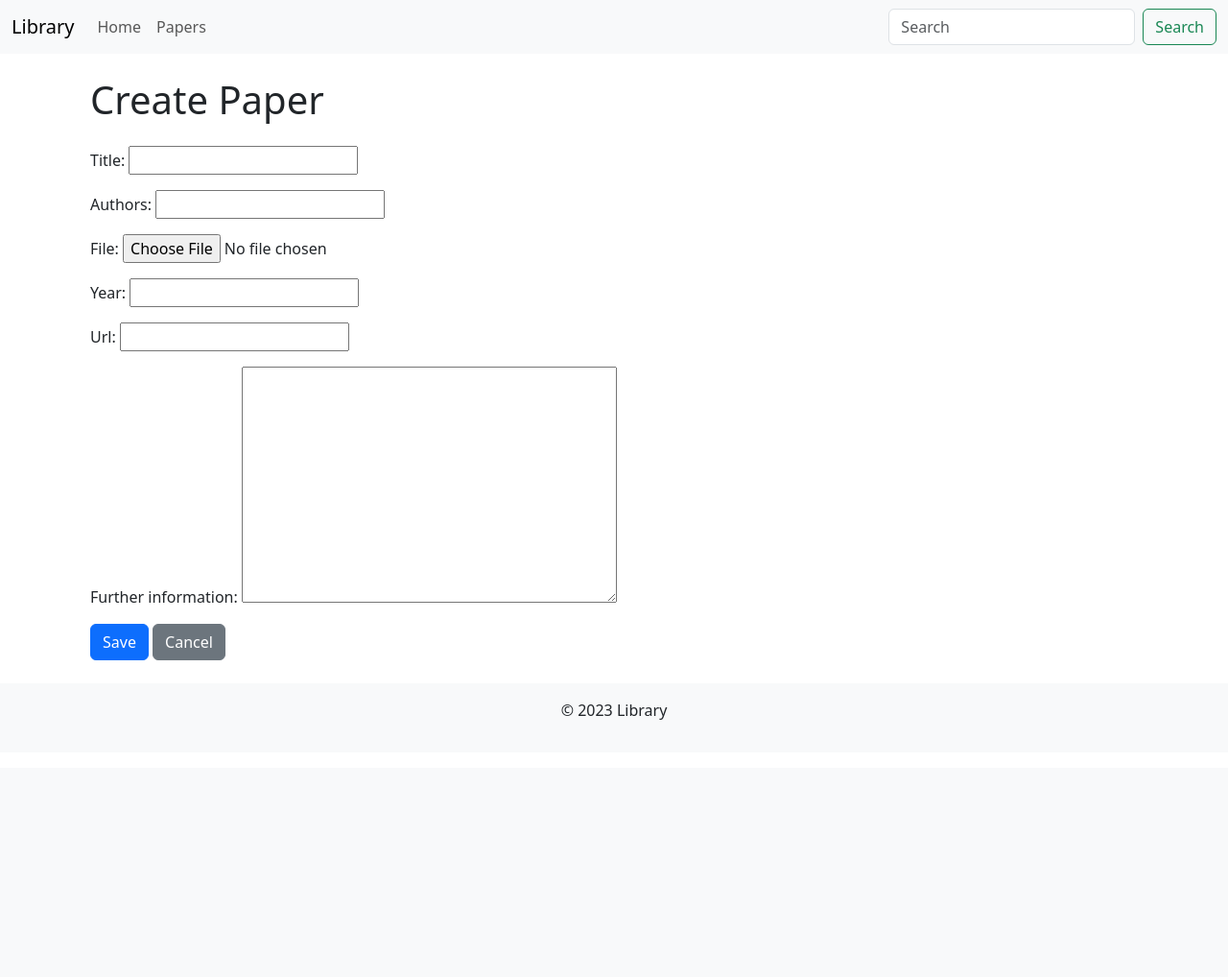
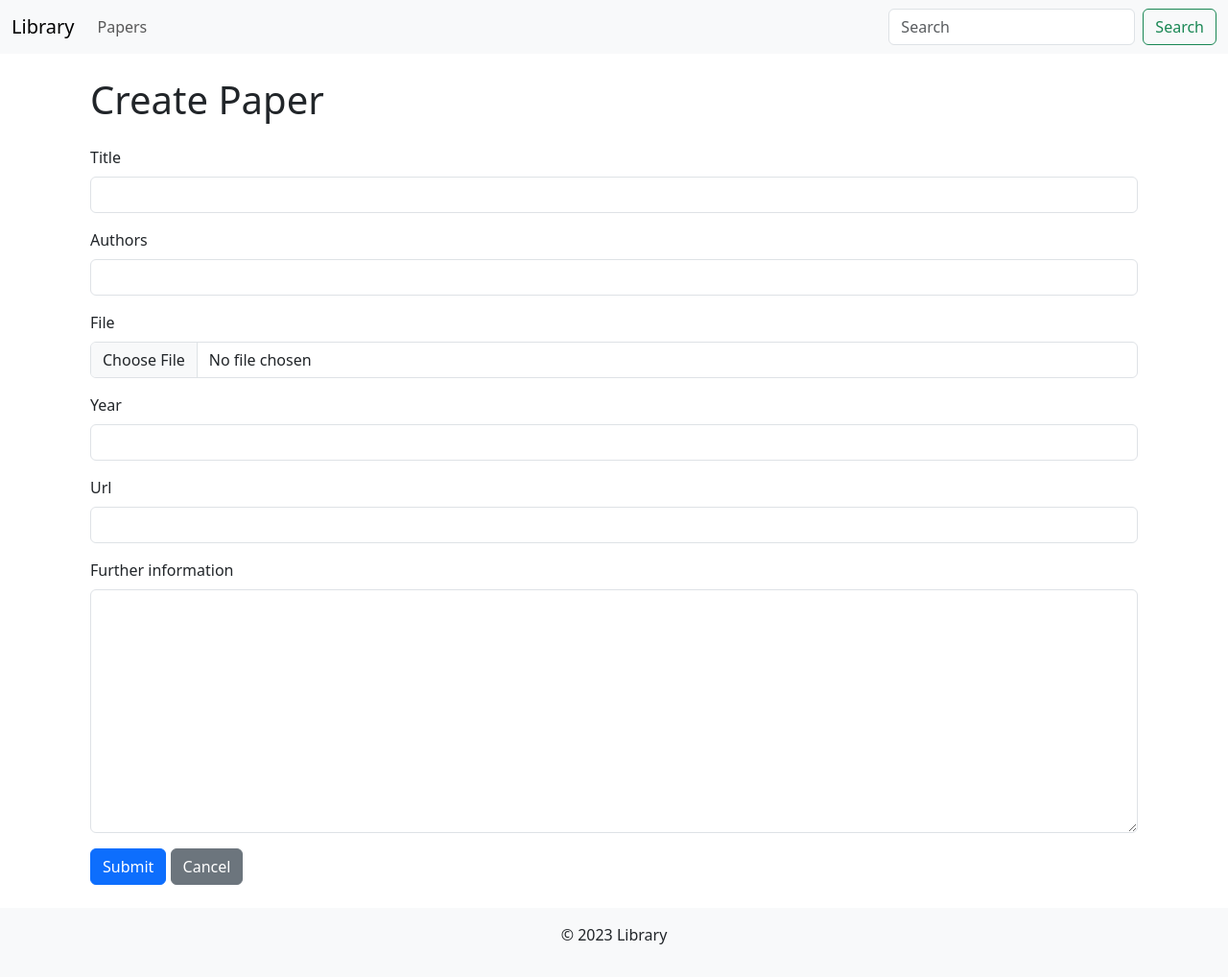
Before and after one commit to fe-bit/library, a Django app: page /papers/new/ in a window 1280 px wide. Shown: the whole page at 96% size. Before the commit the page ends 750 px from the top, so only its background shows below. Run offline with Django 5.2, Linux system fonts and the light colour scheme.

Commit message:
remove home navigation to paper list. Add form control to paper form

```diff
--- a/papers/templates/base.html
+++ b/papers/templates/base.html
@@ -18,9 +18,6 @@
                 </button>
                 <div class="collapse navbar-collapse" id="navbarNav">
                     <ul class="navbar-nav me-auto">
-                        <li class="nav-item">
-                            <a class="nav-link" href="{% url 'paper_list' %}">Home</a>
-                        </li>
                         <li class="nav-item">
                             <a class="nav-link" href="{% url 'paper_list' %}">Papers</a>
                         </li>
--- a/papers/templates/papers/paper_form.html
+++ b/papers/templates/papers/paper_form.html
@@ -1,36 +1,76 @@
 {% extends "base.html" %}
-
+{% load add_class %}
 {% block content %}
 <div class="container mt-4">
     <h1 class="mb-4">{% if form.instance.pk %}Edit{% else %}Create{% endif %} Paper</h1>
     <form method="post" enctype="multipart/form-data" class="needs-validation" novalidate>
         {% csrf_token %}
         <div class="mb-3">
-            {{ form.title.label_tag }}
-            {{ form.title }}
+            <label for="{{ form.title.id_for_label }}" class="form-label">{{ form.title.label }}</label>
+            {{ form.title|add_class:"form-control" }}
+            <div class="invalid-feedback">
+                Please provide a valid title.
+            </div>
         </div>
         <div class="mb-3">
-            {{ form.authors.label_tag }}
-            {{ form.authors }}
+            <label for="{{ form.authors.id_for_label }}" class="form-label">{{ form.authors.label }}</label>
+            {{ form.authors|add_class:"form-control" }}
+            <div class="invalid-feedback">
+                Please provide the authors.
+            </div>
         </div>
         <div class="mb-3">
-            {{ form.file.label_tag }}
-            {{ form.file }}
+            <label for="{{ form.file.id_for_label }}" class="form-label">{{ form.file.label }}</label>
+            {{ form.file|add_class:"form-control" }}
+            <div class="invalid-feedback">
+                Please upload a valid file.
+            </div>
         </div>
         <div class="mb-3">
-            {{ form.year.label_tag }}
-            {{ form.year }}
+            <label for="{{ form.year.id_for_label }}" class="form-label">{{ form.year.label }}</label>
+            {{ form.year|add_class:"form-control" }}
+            <div class="invalid-feedback">
+                Please provide a valid year.
+            </div>
         </div>
         <div class="mb-3">
-            {{ form.url.label_tag }}
-            {{ form.url }}
+            <label for="{{ form.url.id_for_label }}" class="form-label">{{ form.url.label }}</label>
+            {{ form.url|add_class:"form-control" }}
+            <div class="invalid-feedback">
+                Please provide a valid URL.
+            </div>
         </div>
         <div class="mb-3">
-            {{ form.further_information.label_tag }}
-            {{ form.further_information }}
+            <label for="{{ form.further_information.id_for_label }}" class="form-label">{{ form.further_information.label }}</label>
+            {{ form.further_information|add_class:"form-control" }}
+            <div class="invalid-feedback">
+                Please provide further information.
+            </div>
         </div>
-        <button type="submit" class="btn btn-primary">Save</button>
+        <button type="submit" class="btn btn-primary">Submit</button>
         <a href="{% url 'paper_list' %}" class="btn btn-secondary">Cancel</a>
     </form>
 </div>
+
+<script>
+(function () {
+    'use strict'
+
+    // Fetch all the forms we want to apply custom Bootstrap validation styles to
+    var forms = document.querySelectorAll('.needs-validation')
+
+    // Loop over them and prevent submission
+    Array.prototype.slice.call(forms)
+        .forEach(function (form) {
+            form.addEventListener('submit', function (event) {
+                if (!form.checkValidity()) {
+                    event.preventDefault()
+                    event.stopPropagation()
+                }
+
+                form.classList.add('was-validated')
+            }, false)
+        })
+})()
+</script>
 {% endblock %}
--- /dev/null
+++ b/papers/templatetags/add_class.py
@@ -0,0 +1,7 @@
+from django import template
+
+register = template.Library()
+
+@register.filter
+def add_class(value, css_class):
+    return value.as_widget(attrs={'class': css_class})
```
